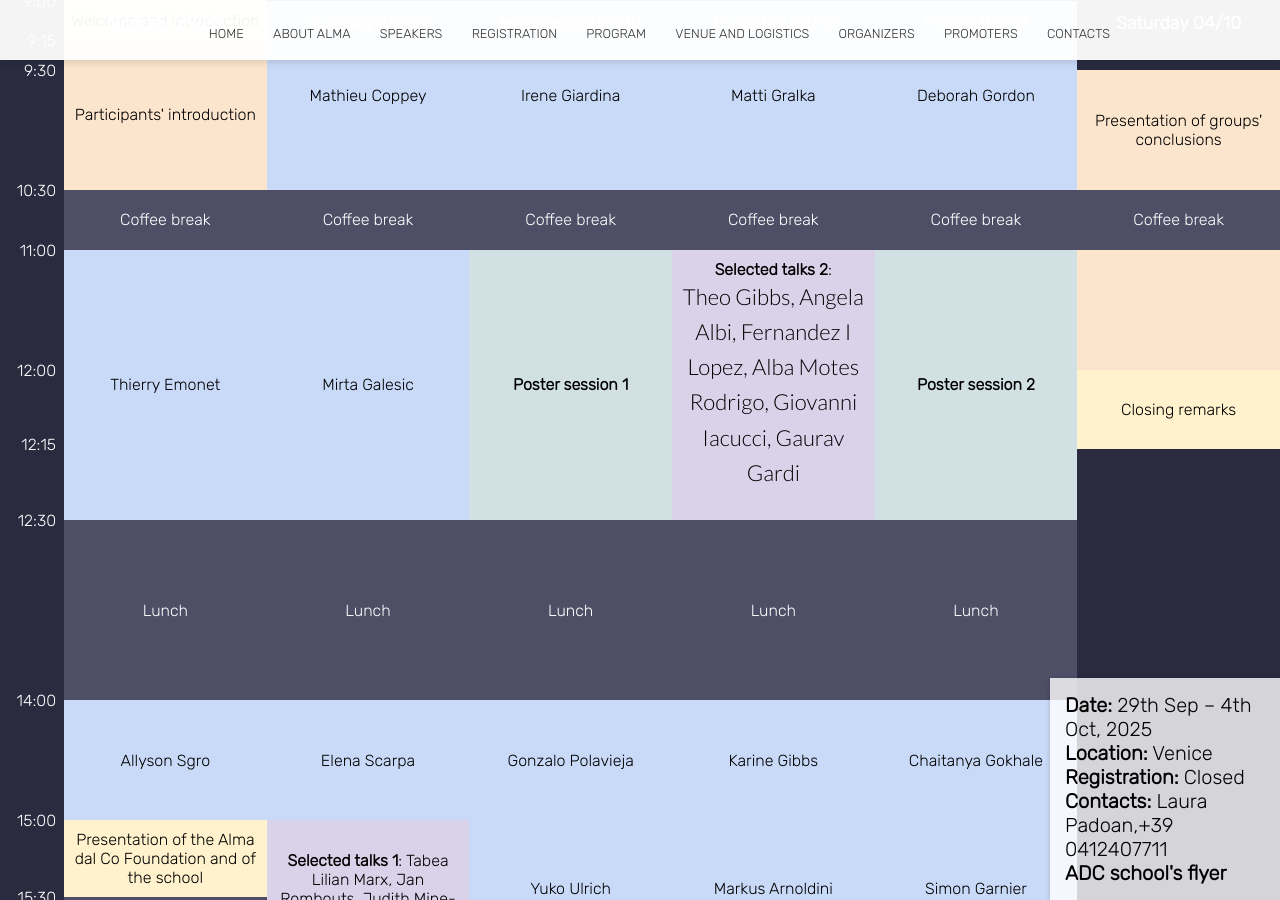
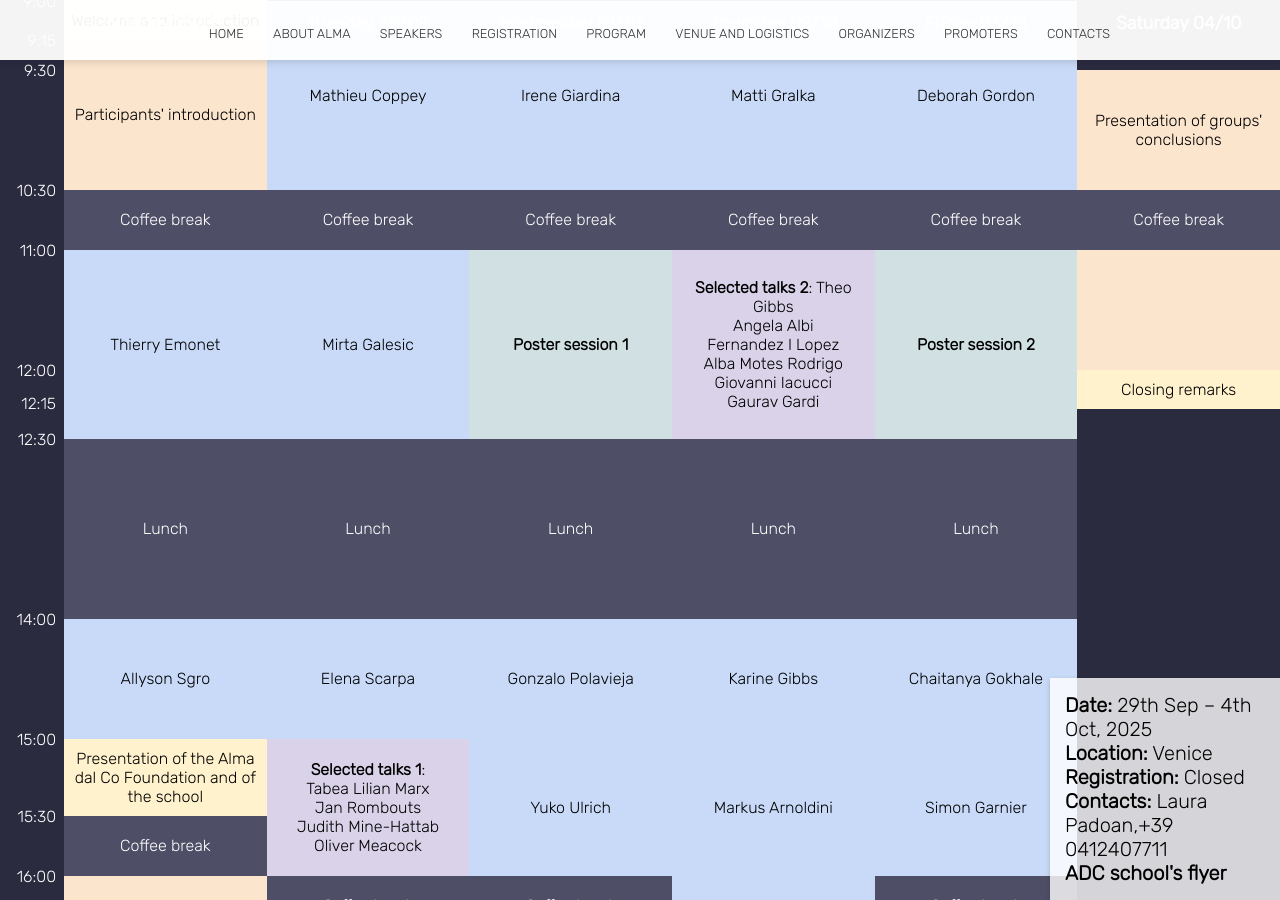
Before and after one commit to almadalcoschool/almadalcoschool.github.io, a Jekyll site: the page built from program_working.html, in a window 1280 px wide and 900 px high, scrolled down 756 px. Built offline with Jekyll 4.4.1, drawn with Linux system fonts in a browser that asks for light colours; nearby versions of some CDN libraries; some of the changed text lies outside the part shown.

Commit message:
program - listed selected talks

```diff
--- a/program_working.html
+++ b/program_working.html
@@ -586,7 +586,13 @@ image: /images/home/paper_natEcoEvol2020.jpg
           <td class="tg-gpin" rowspan="6">Mirta Galesic</td>
           <td class="tg-mkke" rowspan="6">Poster session 1</td>
           <td class="tg-nj25" rowspan="6"><span style="font-weight:bold">Selected talks 2</span>:
-            <p>Theo Gibbs, Angela Albi, Fernandez I Lopez, Alba Motes Rodrigo, Giovanni Iacucci, Gaurav Gardi</p></td>
+              Theo Gibbs<br>
+              Angela Albi<br>
+              Fernandez I Lopez<br>
+              Alba Motes Rodrigo<br>
+              Giovanni Iacucci<br>
+              Gaurav Gardi
+            </td>
           <td class="tg-mkke" rowspan="6">Poster session 2</td>
           <td class="tg-dmai" rowspan="4"></td>
         </tr>
@@ -617,7 +623,12 @@ image: /images/home/paper_natEcoEvol2020.jpg
         <tr>
           <td class="tg-pta1" rowspan="2">15:00</td>
           <td class="tg-82rs" rowspan="2">Presentation of the Alma dal Co Foundation and of the school</td>
-          <td class="tg-nj25" rowspan="4"><span style="font-weight:bold">Selected talks 1</span>: Tabea Lilian Marx, Jan Rombouts, Judith Mine-Hattab, Oliver Meacock</td>
+          <td class="tg-nj25" rowspan="4"><span style="font-weight:bold">Selected talks 1</span>: <br>
+              Tabea Lilian Marx<br>
+              Jan Rombouts<br>
+              Judith Mine-Hattab<br>
+              Oliver Meacock
+          </td>
           <td class="tg-gpin" rowspan="4">Yuko Ulrich</td>
           <td class="tg-gpin" rowspan="4">Markus Arnoldini</td>
           <td class="tg-gpin" rowspan="4">Simon Garnier</td>
```
